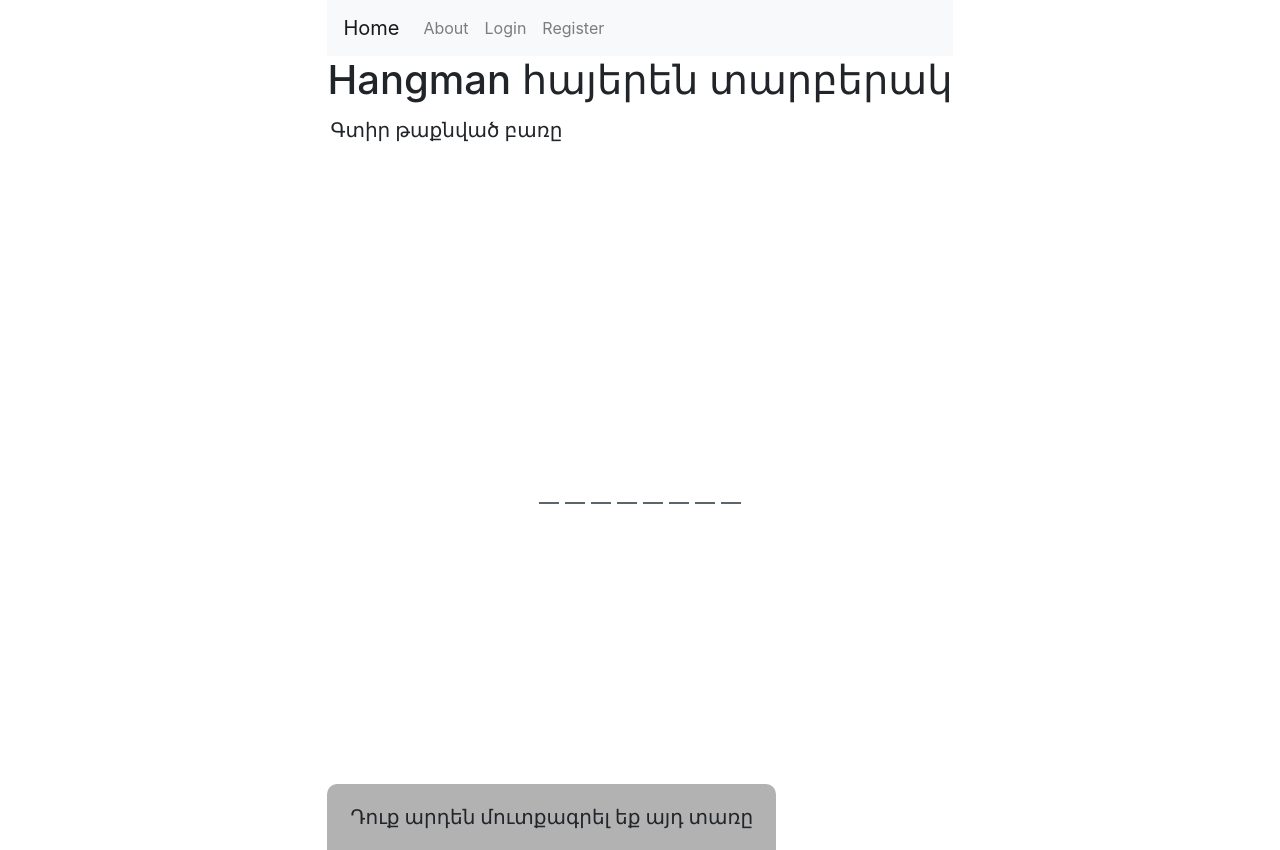
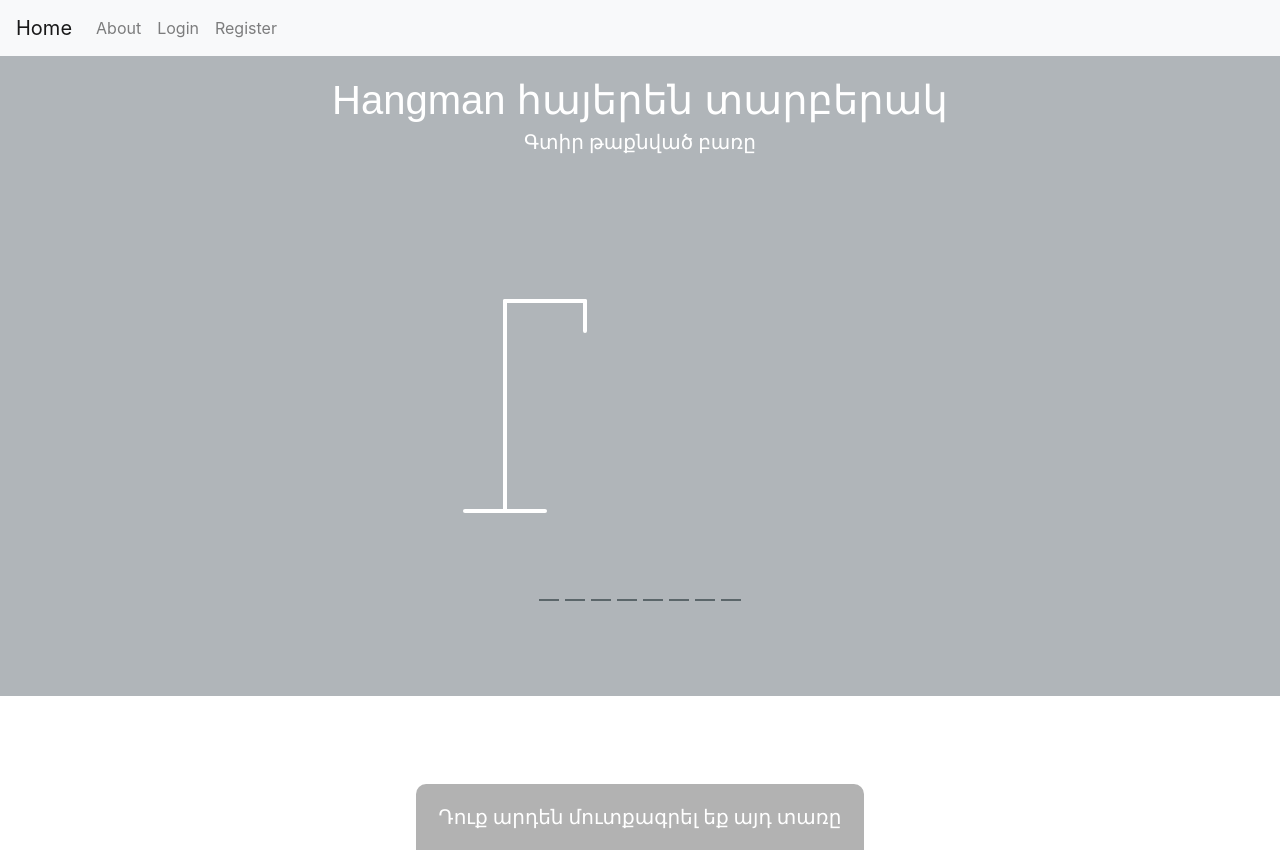
Before and after one commit to Tigran-S/GameHub, a React (Create React App) app: page /hangman in a window 1280 px wide. Built offline with nearby package versions, Linux system fonts and the light colour scheme.

Commit message:
fixing styles

```diff
--- a/src/components/HangMan/Styles.css
+++ b/src/components/HangMan/Styles.css
@@ -1,8 +1,4 @@
-* {
-  box-sizing: border-box;
-}
-
-body {
+.hangManBody {
   background-color: #b0b5b9;
   color: #fff;
   font-family: Arial, Helvetica, sans-serif;
@@ -12,9 +8,10 @@ body {
   height: 80vh;
   margin: 0;
   overflow: hidden;
+  box-sizing: border-box;
 }
 
-h1 {
+.hangManH1 {
   margin: 20px 0 0;
 }
 
--- a/src/components/HangMan/components/HangMan.js
+++ b/src/components/HangMan/components/HangMan.js
@@ -63,7 +63,7 @@ function HangMan() {
   }
 
   return (
-    <>
+    <div className="hangManBody">
       <Header />
       <div className="game-container">
         <Figure wrongLetters={wrongLetters} />
@@ -81,7 +81,7 @@ function HangMan() {
         finalMessage={finalMessage}
       />
       <Notification showNotification={showNotification} />
-    </>
+    </div>
   );
 }
 
--- a/src/components/HangMan/components/Header.js
+++ b/src/components/HangMan/components/Header.js
@@ -3,7 +3,7 @@ import React from "react";
 const Header = () => {
   return (
     <>
-      <h1>Hangman հայերեն տարբերակ</h1>
+      <h1 className="hangManH1">Hangman հայերեն տարբերակ</h1>
       <p>Գտիր թաքնված բառը</p>
     </>
   );
```
